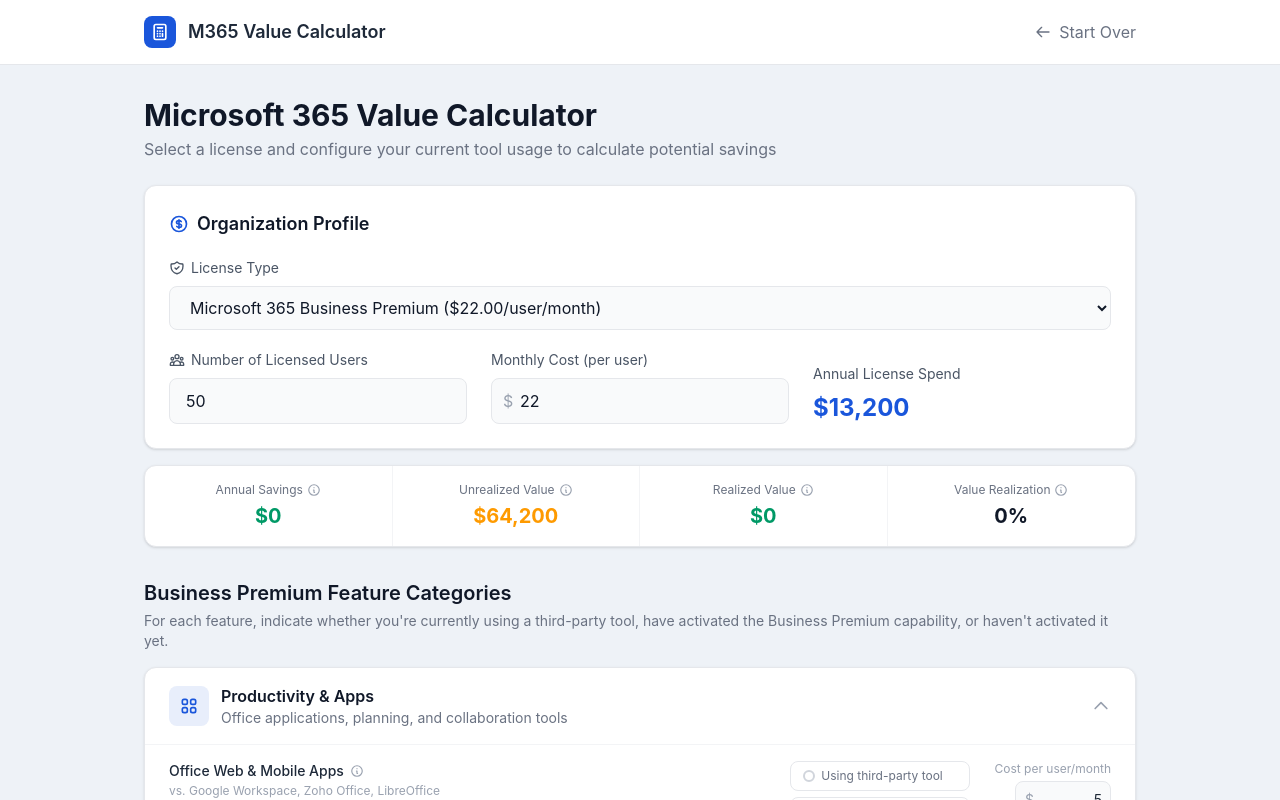
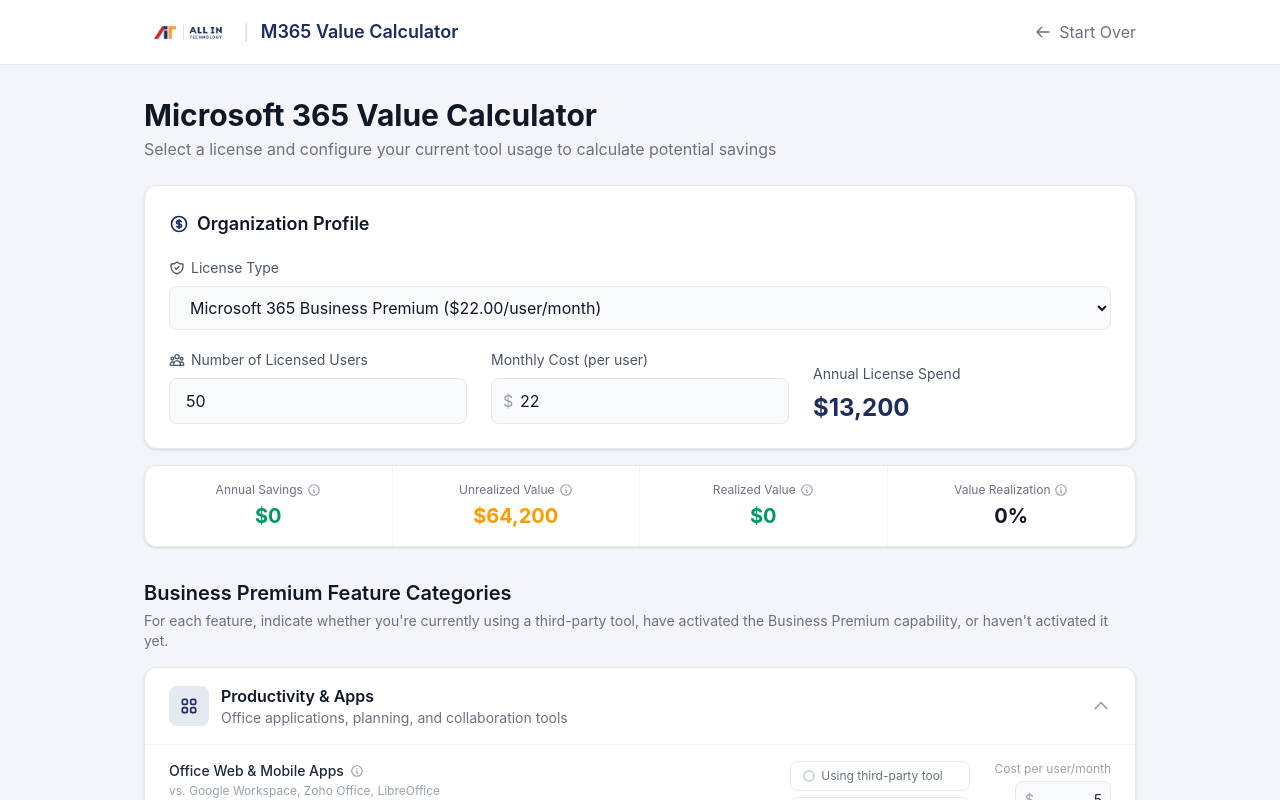
Before and after one commit to kevank/365Calc, a React (Vite) app: page / in a window 1280 px wide. Shown: the top 800 px of the page. Built offline with nearby package versions, Linux system fonts and the light colour scheme.

Commit message:
Rebrand to All In Technology palette and logo (#2)
Swaps blue theme for AIT navy and replaces placeholder header icon with the AIT horizontal logo. Logo is inlined as a base64 data URI so the single-file HTML still works offline.

```diff
--- a/src/App.jsx
+++ b/src/App.jsx
@@ -110,7 +110,7 @@
   }
 
   return (
-    <div className="min-h-screen bg-[#eef2f7]">
+    <div className="min-h-screen bg-[#f4f5f8]">
       <Header onReset={handleReset} />
 
       <main className="max-w-5xl mx-auto px-4 pb-12">
@@ -158,7 +158,7 @@
         <div className="mt-8 text-center">
           <button
             onClick={() => setShowSummary(true)}
-            className="bg-[#1a56db] hover:bg-[#1240a8] text-white font-semibold py-3 px-8 rounded-lg transition-colors cursor-pointer"
+            className="bg-[#1d2d5c] hover:bg-[#121d40] text-white font-semibold py-3 px-8 rounded-lg transition-colors cursor-pointer"
           >
             View Executive Summary
           </button>
--- a/src/components/ExecutiveSummary.jsx
+++ b/src/components/ExecutiveSummary.jsx
@@ -1,3 +1,5 @@
+import aitLogo from '../assets/ait-logo.png'
+
 const formatCurrency = (value) =>
   new Intl.NumberFormat('en-US', { style: 'currency', currency: 'USD', minimumFractionDigits: 0, maximumFractionDigits: 0 }).format(value)
 
@@ -21,20 +23,17 @@
   })
 
   return (
-    <div className="min-h-screen bg-[#eef2f7]">
+    <div className="min-h-screen bg-[#f4f5f8]">
       <header className="bg-white border-b border-gray-200 sticky top-0 z-50">
         <div className="max-w-5xl mx-auto px-4 h-16 flex items-center justify-between">
           <div className="flex items-center gap-3">
-            <div className="w-8 h-8 bg-[#1a56db] rounded-lg flex items-center justify-center">
-              <svg className="w-5 h-5 text-white" fill="none" viewBox="0 0 24 24" stroke="currentColor" strokeWidth={2}>
-                <path strokeLinecap="round" strokeLinejoin="round" d="M9 7h6m0 10v-3m-3 3h.01M9 17h.01M9 14h.01M12 14h.01M15 11h.01M12 11h.01M9 11h.01M7 21h10a2 2 0 002-2V5a2 2 0 00-2-2H7a2 2 0 00-2 2v14a2 2 0 002 2z" />
-              </svg>
-            </div>
-            <span className="font-semibold text-gray-800 text-lg">Executive Summary</span>
+            <img src={aitLogo} alt="All In Technology" className="h-8 w-auto" />
+            <span className="hidden sm:inline text-gray-300">|</span>
+            <span className="hidden sm:inline font-semibold text-[#1d2d5c] text-lg">Executive Summary</span>
           </div>
           <button
             onClick={onBack}
-            className="flex items-center gap-2 text-gray-500 hover:text-gray-700 transition-colors cursor-pointer"
+            className="flex items-center gap-2 text-gray-500 hover:text-[#1d2d5c] transition-colors cursor-pointer"
           >
             <svg className="w-4 h-4" fill="none" viewBox="0 0 24 24" stroke="currentColor" strokeWidth={2}>
               <path strokeLinecap="round" strokeLinejoin="round" d="M10 19l-7-7m0 0l7-7m-7 7h18" />
@@ -55,7 +54,7 @@
         {/* Key Metrics */}
         <div className="grid grid-cols-2 md:grid-cols-4 gap-4 mb-8">
           <MetricCard label="Annual License Spend" value={formatCurrency(annualSpend)} color="text-gray-900" bg="bg-white" />
-          <MetricCard label="Total Embedded Value" value={formatCurrency(totalEmbeddedValue)} color="text-[#1a56db]" bg="bg-blue-50" />
+          <MetricCard label="Total Embedded Value" value={formatCurrency(totalEmbeddedValue)} color="text-[#1d2d5c]" bg="bg-blue-50" />
           <MetricCard label="Annual Savings" value={formatCurrency(annualSavings)} color="text-emerald-600" bg="bg-emerald-50" />
           <MetricCard label="Value Realization" value={`${valueRealization}%`} color="text-gray-900" bg="bg-white" />
         </div>
@@ -149,7 +148,7 @@
               </li>
             )}
             <li className="flex items-start gap-2">
-              <svg className="w-5 h-5 text-[#1a56db] flex-shrink-0 mt-0.5" fill="none" viewBox="0 0 24 24" stroke="currentColor" strokeWidth={2}>
+              <svg className="w-5 h-5 text-[#1d2d5c] flex-shrink-0 mt-0.5" fill="none" viewBox="0 0 24 24" stroke="currentColor" strokeWidth={2}>
                 <path strokeLinecap="round" strokeLinejoin="round" d="M13 7h8m0 0v8m0-8l-8 8-4-4-6 6" />
               </svg>
               <span>
@@ -162,7 +161,7 @@
         <div className="mt-8 text-center">
           <button
             onClick={onBack}
-            className="bg-[#1a56db] hover:bg-[#1240a8] text-white font-semibold py-3 px-8 rounded-lg transition-colors cursor-pointer"
+            className="bg-[#1d2d5c] hover:bg-[#121d40] text-white font-semibold py-3 px-8 rounded-lg transition-colors cursor-pointer"
           >
             Back to Calculator
           </button>
--- a/src/components/FeatureCategory.jsx
+++ b/src/components/FeatureCategory.jsx
@@ -68,7 +68,7 @@
         className="w-full flex items-center justify-between px-6 py-4 hover:bg-gray-50 transition-colors cursor-pointer"
       >
         <div className="flex items-center gap-3">
-          <div className="w-10 h-10 rounded-lg bg-[#e8eefb] text-[#1a56db] flex items-center justify-center flex-shrink-0">
+          <div className="w-10 h-10 rounded-lg bg-[#e5e9f2] text-[#1d2d5c] flex items-center justify-center flex-shrink-0">
             {iconMap[category.icon]}
           </div>
           <div className="text-left">
@@ -186,7 +186,7 @@
               value={state.cost}
               onChange={(e) => onChange(feature.id, 'cost', Math.max(0, parseFloat(e.target.value) || 0))}
               step="0.50"
-              className="w-full pl-6 pr-2 py-2 border border-gray-200 rounded-lg text-sm bg-gray-50 focus:outline-none focus:ring-1 focus:ring-[#1a56db]/30 focus:border-[#1a56db] text-right"
+              className="w-full pl-6 pr-2 py-2 border border-gray-200 rounded-lg text-sm bg-gray-50 focus:outline-none focus:ring-1 focus:ring-[#1d2d5c]/30 focus:border-[#1d2d5c] text-right"
             />
           </div>
           {state.status === 'third-party' && (
--- a/src/components/Header.jsx
+++ b/src/components/Header.jsx
@@ -1,18 +1,17 @@
+import aitLogo from '../assets/ait-logo.png'
+
 export default function Header({ onReset }) {
   return (
     <header className="bg-white border-b border-gray-200 sticky top-0 z-50">
       <div className="max-w-5xl mx-auto px-4 h-16 flex items-center justify-between">
         <div className="flex items-center gap-3">
-          <div className="w-8 h-8 bg-[#1a56db] rounded-lg flex items-center justify-center">
-            <svg className="w-5 h-5 text-white" fill="none" viewBox="0 0 24 24" stroke="currentColor" strokeWidth={2}>
-              <path strokeLinecap="round" strokeLinejoin="round" d="M9 7h6m0 10v-3m-3 3h.01M9 17h.01M9 14h.01M12 14h.01M15 11h.01M12 11h.01M9 11h.01M7 21h10a2 2 0 002-2V5a2 2 0 00-2-2H7a2 2 0 00-2 2v14a2 2 0 002 2z" />
-            </svg>
-          </div>
-          <span className="font-semibold text-gray-800 text-lg">M365 Value Calculator</span>
+          <img src={aitLogo} alt="All In Technology" className="h-8 w-auto" />
+          <span className="hidden sm:inline text-gray-300">|</span>
+          <span className="hidden sm:inline font-semibold text-[#1d2d5c] text-lg">M365 Value Calculator</span>
         </div>
         <button
           onClick={onReset}
-          className="flex items-center gap-2 text-gray-500 hover:text-gray-700 transition-colors cursor-pointer"
+          className="flex items-center gap-2 text-gray-500 hover:text-[#1d2d5c] transition-colors cursor-pointer"
         >
           <svg className="w-4 h-4" fill="none" viewBox="0 0 24 24" stroke="currentColor" strokeWidth={2}>
             <path strokeLinecap="round" strokeLinejoin="round" d="M10 19l-7-7m0 0l7-7m-7 7h18" />
--- a/src/components/OrganizationProfile.jsx
+++ b/src/components/OrganizationProfile.jsx
@@ -26,7 +26,7 @@
   return (
     <div className="bg-white rounded-xl border border-gray-200 p-6 shadow-sm">
       <div className="flex items-center gap-2 mb-5">
-        <svg className="w-5 h-5 text-[#1a56db]" fill="none" viewBox="0 0 24 24" stroke="currentColor" strokeWidth={2}>
+        <svg className="w-5 h-5 text-[#1d2d5c]" fill="none" viewBox="0 0 24 24" stroke="currentColor" strokeWidth={2}>
           <path strokeLinecap="round" strokeLinejoin="round" d="M12 8c-1.657 0-3 .895-3 2s1.343 2 3 2 3 .895 3 2-1.343 2-3 2m0-8c1.11 0 2.08.402 2.599 1M12 8V7m0 1v8m0 0v1m0-1c-1.11 0-2.08-.402-2.599-1M21 12a9 9 0 11-18 0 9 9 0 0118 0z" />
         </svg>
         <h2 className="text-lg font-semibold text-gray-900">Organization Profile</h2>
@@ -42,7 +42,7 @@
         <select
           value={selectedLicenseId}
           onChange={(e) => onLicenseChange(e.target.value)}
-          className="w-full px-4 py-2.5 border border-gray-200 rounded-lg bg-gray-50 text-gray-900 focus:outline-none focus:ring-2 focus:ring-[#1a56db]/30 focus:border-[#1a56db]"
+          className="w-full px-4 py-2.5 border border-gray-200 rounded-lg bg-gray-50 text-gray-900 focus:outline-none focus:ring-2 focus:ring-[#1d2d5c]/30 focus:border-[#1d2d5c]"
         >
           {tierOrder.map(tier => tiers[tier] && (
             <optgroup key={tier} label={TIER_LABELS[tier]}>
@@ -68,7 +68,7 @@
             type="number"
             value={userCount}
             onChange={(e) => setUserCount(Math.max(1, parseInt(e.target.value, 10) || 1))}
-            className="w-full px-4 py-2.5 border border-gray-200 rounded-lg bg-gray-50 text-gray-900 focus:outline-none focus:ring-2 focus:ring-[#1a56db]/30 focus:border-[#1a56db]"
+            className="w-full px-4 py-2.5 border border-gray-200 rounded-lg bg-gray-50 text-gray-900 focus:outline-none focus:ring-2 focus:ring-[#1d2d5c]/30 focus:border-[#1d2d5c]"
           />
         </div>
 
@@ -81,14 +81,14 @@
               value={monthlyCost}
               onChange={(e) => setMonthlyCost(Math.max(0, parseFloat(e.target.value) || 0))}
               step="0.01"
-              className="w-full pl-7 pr-4 py-2.5 border border-gray-200 rounded-lg bg-gray-50 text-gray-900 focus:outline-none focus:ring-2 focus:ring-[#1a56db]/30 focus:border-[#1a56db]"
+              className="w-full pl-7 pr-4 py-2.5 border border-gray-200 rounded-lg bg-gray-50 text-gray-900 focus:outline-none focus:ring-2 focus:ring-[#1d2d5c]/30 focus:border-[#1d2d5c]"
             />
           </div>
         </div>
 
         <div>
           <label className="text-sm text-gray-600 mb-2 block">Annual License Spend</label>
-          <div className="text-2xl font-bold text-[#1a56db]">
+          <div className="text-2xl font-bold text-[#1d2d5c]">
             {formatCurrency(annualSpend)}
           </div>
         </div>
--- a/src/index.css
+++ b/src/index.css
@@ -1,14 +1,16 @@
 @import "tailwindcss";
 
 :root {
-  --color-primary: #1a56db;
-  --color-primary-light: #e8eefb;
-  --color-primary-dark: #1240a8;
+  --color-primary: #1d2d5c;
+  --color-primary-light: #e5e9f2;
+  --color-primary-dark: #121d40;
+  --color-accent-red: #cc2936;
+  --color-accent-orange: #f59e0b;
   --color-success: #059669;
-  --color-warning: #d97706;
-  --color-danger: #dc2626;
+  --color-warning: #f59e0b;
+  --color-danger: #cc2936;
   --color-muted: #6b7280;
-  --color-bg: #eef2f7;
+  --color-bg: #f4f5f8;
   --color-card: #ffffff;
   --color-border: #e5e7eb;
 }
```
Also changed, not shown: m365-calculator.html (+2 -2 lines), src/assets/ait-logo.png (added).
